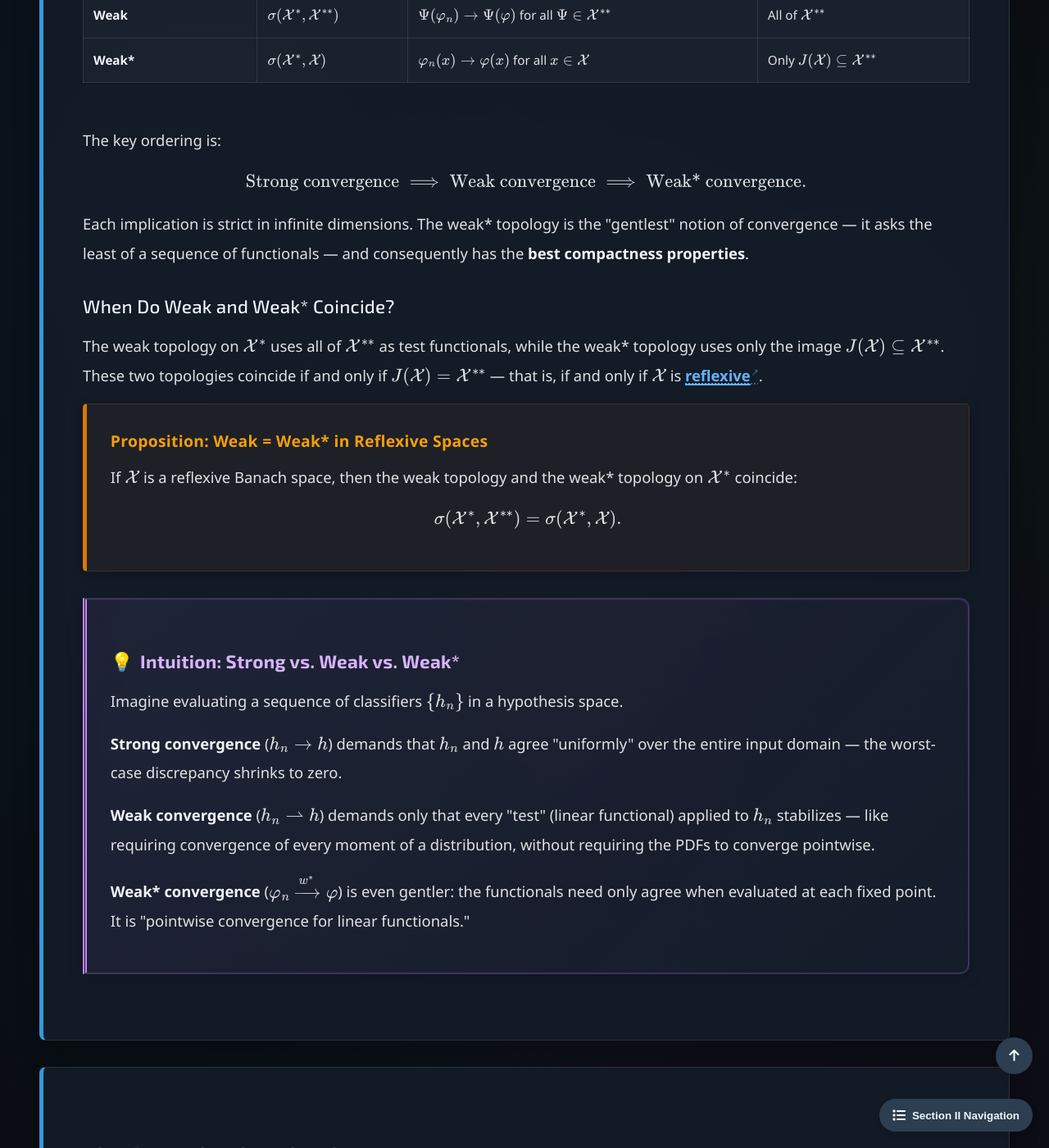
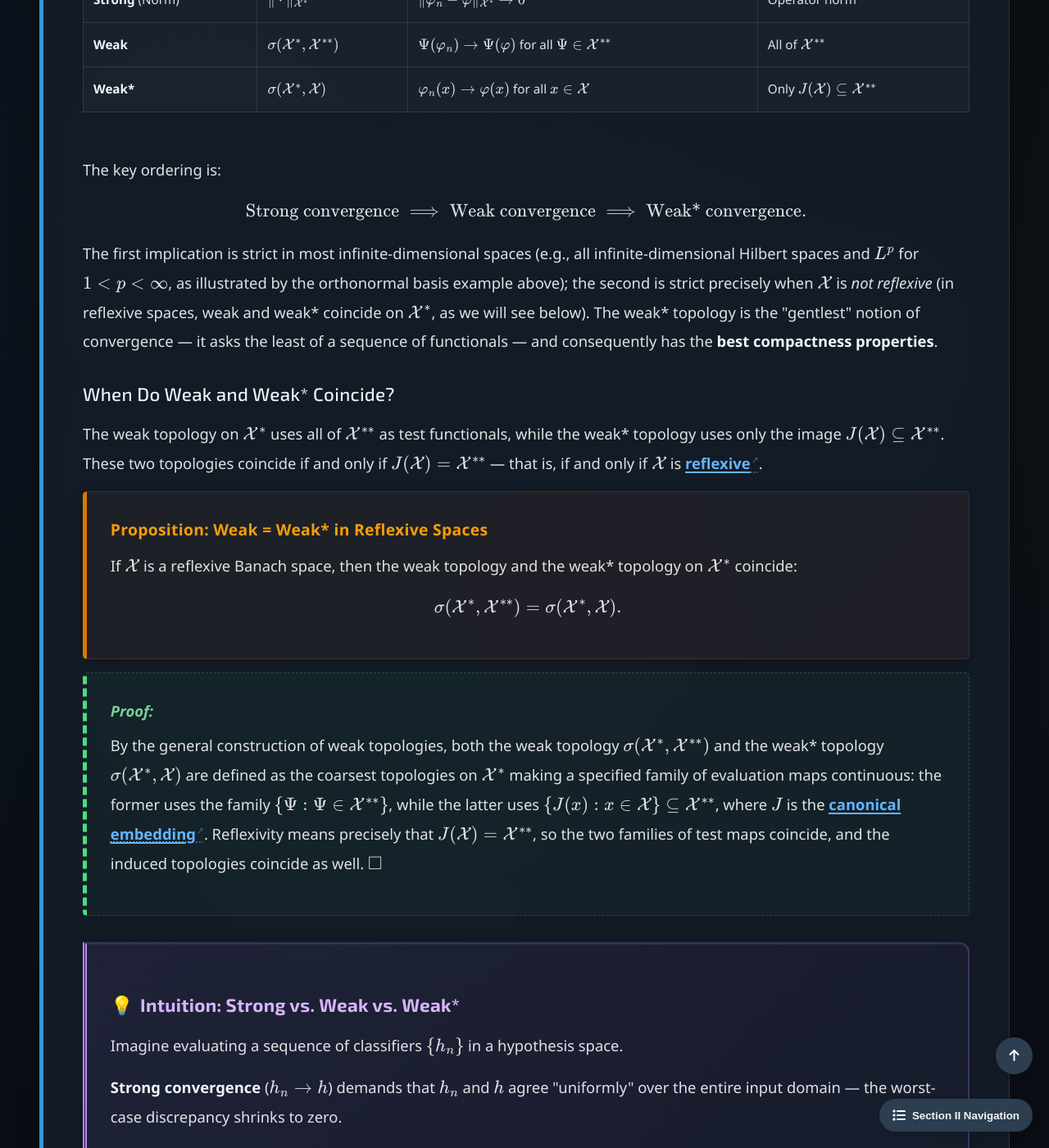
Before and after one commit to Yusukey01/yusukey01.github.io, a Jekyll site: the page built from Mathematics/Calculus/weak_topologies.html, in a window 1280 px wide and 1400 px high, scrolled down 8242 px. Shown: the whole window at 82% size. Built offline with Jekyll 4.4.1, drawn with Linux system fonts in a browser that asks for light colours; some of the changed text lies outside the part shown.

Commit message:
updated 26

```diff
--- a/Mathematics/Calculus/weak_topologies.html
+++ b/Mathematics/Calculus/weak_topologies.html
@@ -305,12 +305,13 @@ uses_python: false
                 <div class="theorem" id="D-weak_topology">
                     <span class="theorem-title">Definition: Weak Topology \(\sigma(\mathcal{X}, \mathcal{X}^*)\)</span>
                     <p>
-                        The <strong>weak topology</strong> on a normed space \(\mathcal{X}\) is the topology
-                        generated by the family of seminorms
+                        The <strong>weak topology</strong> on a normed space \(\mathcal{X}\) is the coarsest topology
+                        making every functional \(\varphi \in \mathcal{X}^*\) continuous (as a map
+                        \(\mathcal{X} \to \mathbb{F}\)). Equivalently, it is the topology generated by the family of seminorms
                         \[
                         p_\varphi(x) = |\varphi(x)|, \quad \varphi \in \mathcal{X}^*.
                         \]
-                        Equivalently, a net \(x_\alpha \to x\) in the weak topology if and only if
+                        A net \(x_\alpha \to x\) converges in the weak topology if and only if
                         \(\varphi(x_\alpha) \to \varphi(x)\) for all \(\varphi \in \mathcal{X}^*\).
                     </p>
                 </div>
@@ -371,7 +372,7 @@ uses_python: false
                     Observe the asymmetry: weak convergence tests elements of \(\mathcal{X}\) against
                     <em>all of \(\mathcal{X}^*\)</em>, while weak* convergence tests elements of \(\mathcal{X}^*\)
                     against <em>only the evaluation functionals from \(\mathcal{X}\)</em>
-                    (via the <a href="dual_spaces.html#D-Canonical_Embedding" class="ref-link"><strong>canonical embedding</strong></a>
+                    (via the <a href="dual_spaces.html#D-canonical_embedding" class="ref-link"><strong>canonical embedding</strong></a>
                     \(J: \mathcal{X} \to \mathcal{X}^{**}\)), rather than all of \(\mathcal{X}^{**}\).
                 </p>
 
@@ -435,8 +436,12 @@ uses_python: false
                     \[
                     \text{Strong convergence} \;\Longrightarrow\; \text{Weak convergence} \;\Longrightarrow\; \text{Weak* convergence}.
                     \]
-                    Each implication is strict in infinite dimensions. The weak* topology is the "gentlest" notion of
-                    convergence — it asks the least of a sequence of functionals — and consequently has the
+                    The first implication is strict in most infinite-dimensional spaces (e.g., all
+                    infinite-dimensional Hilbert spaces and \(L^p\) for \(1 < p < \infty\), as illustrated
+                    by the orthonormal basis example above); the second is strict precisely when \(\mathcal{X}\)
+                    is <em>not reflexive</em> (in reflexive spaces, weak and weak* coincide on \(\mathcal{X}^*\),
+                    as we will see below). The weak* topology is the "gentlest" notion of convergence —
+                    it asks the least of a sequence of functionals — and consequently has the
                     <strong>best compactness properties</strong>.
                 </p>
 
@@ -458,6 +463,21 @@ uses_python: false
                         \[
                         \sigma(\mathcal{X}^*, \mathcal{X}^{**}) = \sigma(\mathcal{X}^*, \mathcal{X}).
                         \]
+                    </p>
+                </div>
+
+                <div class="proof">
+                    <span class="proof-title">Proof:</span>
+                    <p>
+                        By the general construction of weak topologies, both the weak topology
+                        \(\sigma(\mathcal{X}^*, \mathcal{X}^{**})\) and the weak* topology
+                        \(\sigma(\mathcal{X}^*, \mathcal{X})\) are defined as the coarsest topologies on
+                        \(\mathcal{X}^*\) making a specified family of evaluation maps continuous: the former
+                        uses the family \(\{\Psi : \Psi \in \mathcal{X}^{**}\}\), while the latter uses
+                        \(\{J(x) : x \in \mathcal{X}\} \subseteq \mathcal{X}^{**}\), where \(J\) is the
+                        <a href="dual_spaces.html#D-canonical_embedding" class="ref-link"><strong>canonical embedding</strong></a>.
+                        Reflexivity means precisely that \(J(\mathcal{X}) = \mathcal{X}^{**}\), so the two
+                        families of test maps coincide, and the induced topologies coincide as well. \(\square\)
                     </p>
                 </div>
 
```
